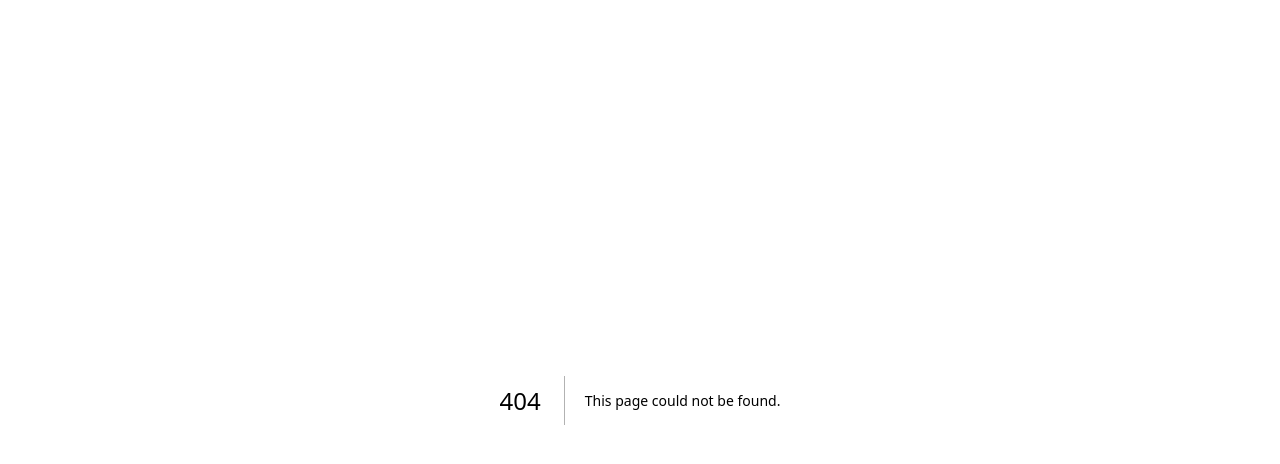
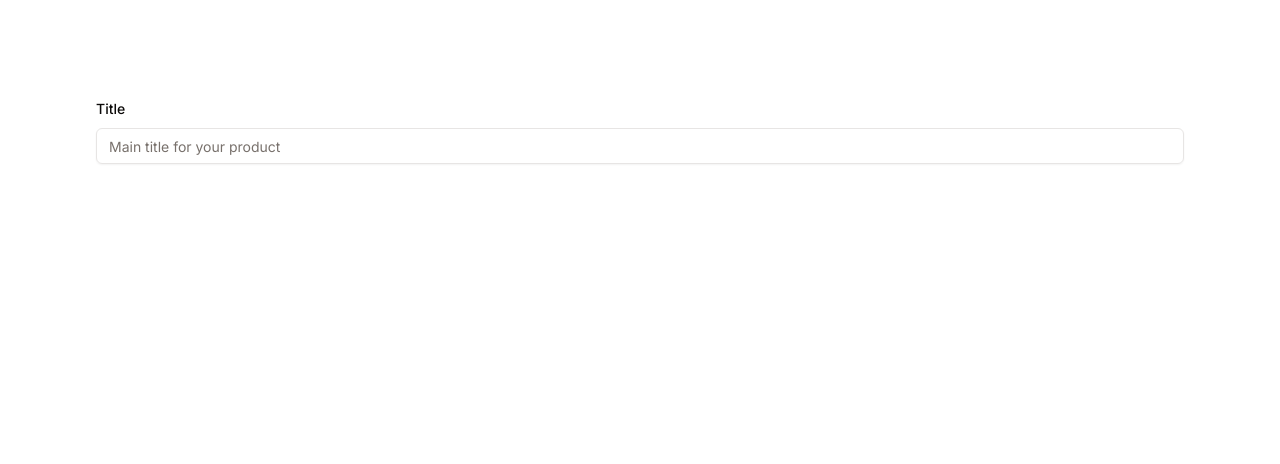
Before and after one commit to MyatSuMon253/next_pos, a Next.js app: page /products/create in a window 1280 px wide. Before the commit this address had no page. Shown: the top 464 px of the page. Built offline with nearby package versions, Linux system fonts and the light colour scheme.

Commit message:
feat: create user

```diff
--- /dev/null
+++ b/app/products/create/page.tsx
@@ -0,0 +1,64 @@
+import {
+  Form,
+  FormControl,
+  FormField,
+  FormItem,
+  FormLabel,
+} from "@/components/ui/form";
+import { Input } from "@/components/ui/input";
+import { zodResolver } from "@hookform/resolvers/zod";
+import React from "react";
+import { useForm } from "react-hook-form";
+import { z } from "zod";
+
+const CreateProduct = () => {
+  const formSchema = z.object({
+    title: z
+      .string()
+      .min(5, { message: "Hey title is not long enough" })
+      .max(100, { message: "Title is too long" }),
+    price: z.number().min(1),
+    description: z
+      .string()
+      .min(5, { message: "Hey description is not long enough" })
+      .max(100, { message: "Description is too long" })
+      .trim(),
+  });
+
+  const form = useForm<z.infer<typeof formSchema>>({
+    mode: "onChange",
+    resolver: zodResolver(formSchema),
+    defaultValues: {
+      title: "",
+      price: 0.0,
+      description: "",
+    },
+  });
+
+  function onSubmit (values: z.infer<typeof formSchema>) {
+    console.log(values)
+  }
+
+  return (
+    <div className="p-24">
+      <Form {...form}>
+        <form onSubmit={form.handleSubmit(onSubmit)}>
+          <FormField
+            control={form.control}
+            name="title"
+            render={({ field }) => (
+              <FormItem>
+                <FormLabel>Title</FormLabel>
+                <FormControl>
+                  <Input placeholder="Main title for your product" />
+                </FormControl>
+              </FormItem>
+            )}
+          />
+        </form>
+      </Form>
+    </div>
+  );
+};
+
+export default CreateProduct;
--- /dev/null
+++ b/app/users/[slug]/edit/page.tsx
@@ -0,0 +1,53 @@
+"use client";
+
+import { updateUser } from "@/app/_features/_users/userReducer";
+import { useParams, useRouter } from "next/navigation";
+import React, { useState } from "react";
+import { useDispatch, useSelector } from "react-redux";
+
+const EditUser = () => {
+  const { id } = useParams();
+  const users = useSelector((state) => state.users);
+  const existingUser = users.filter((u) => u.id === id);
+  const { name, email } = existingUser[0];
+  const [uname, setUName] = useState(name);
+  const [uemail, setUEmail] = useState(email);
+  const dispatch = useDispatch();
+  const router = useRouter();
+
+  const handleUpdate = (event) => {
+    event.preventDefault();
+    dispatch(updateUser({ id: id, name: uname, email: uemail }));
+    router.push("/");
+  };
+
+  return (
+    <div>
+      <form onSubmit={handleUpdate}>
+        <div>
+          <label htmlFor="name">Name: </label>
+          <input
+            type="text"
+            name="name"
+            placeholder="enter name"
+            value={uname}
+            onChange={(e) => setUName(e.target.value)}
+          />
+        </div>
+        <div>
+          <label htmlFor="email">Email: </label>
+          <input
+            type="text"
+            name="email"
+            placeholder="enter email"
+            value={uemail}
+            onChange={(e) => setUEmail(e.target.value)}
+          />
+        </div>
+        <button type="submit">Submit</button>
+      </form>
+    </div>
+  );
+};
+
+export default EditUser;
--- a/app/users/create/page.tsx
+++ b/app/users/create/page.tsx
@@ -20,7 +20,9 @@ import {
   SelectValue,
 } from "@/components/ui/select";
 import { zodResolver } from "@hookform/resolvers/zod";
+import { useRouter } from "next/navigation";
 import { useForm } from "react-hook-form";
+import { useDispatch } from "react-redux";
 import { toast } from "sonner";
 import { z } from "zod";
 
@@ -65,6 +67,9 @@ const userFormSchema = z.object({
 });
 
 const CreateUser = () => {
+  const router = useRouter();
+  const dispatch = useDispatch();
+
   const form = useForm<UserFormValues>({
     resolver: zodResolver(userFormSchema),
     defaultValues: {
@@ -165,7 +170,6 @@ const CreateUser = () => {
               <FormDescription>
                 Select the permissions for user.
               </FormDescription>
-
               <FormMessage />
             </FormItem>
           )}
--- a/package.json
+++ b/package.json
@@ -18,6 +18,9 @@
     "@radix-ui/react-slot": "^1.0.2",
     "@reduxjs/toolkit": "^2.2.1",
     "@tanstack/react-table": "^8.13.2",
+    "@tiptap/pm": "^2.2.4",
+    "@tiptap/react": "^2.2.4",
+    "@tiptap/starter-kit": "^2.2.4",
     "class-variance-authority": "^0.7.0",
     "clsx": "^2.1.0",
     "lucide-react": "^0.354.0",
```
Also changed, not shown: 1 other file (tests, documents, lock files or other folders).
